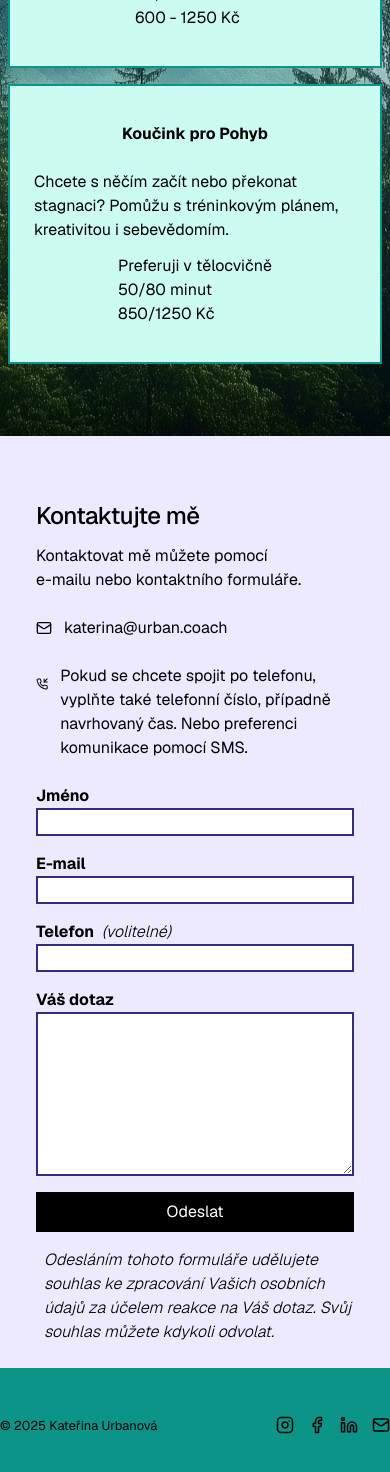
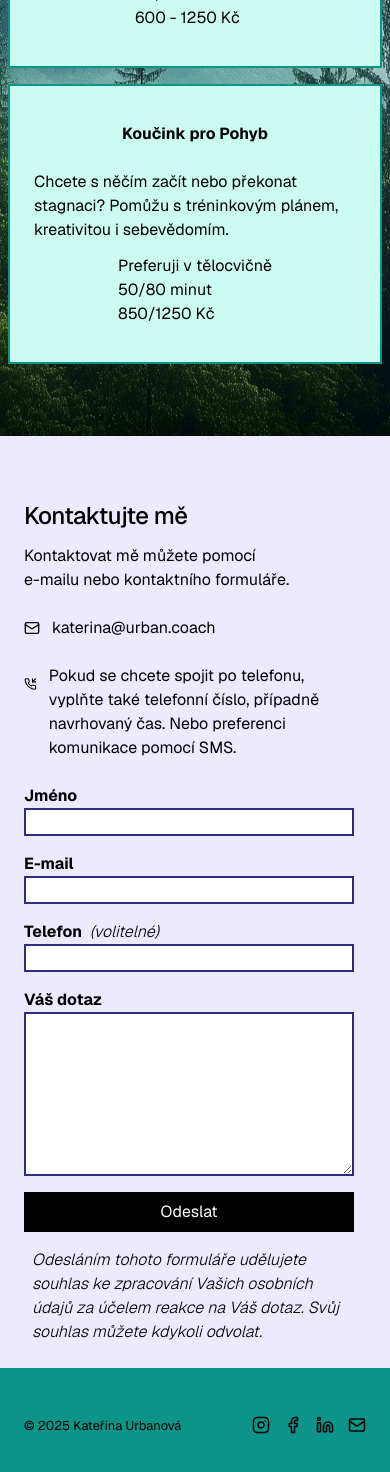
Before and after one commit to PetitSuave/suavecoachweb, a Next.js app: page / in a window 390 px wide. Shown: the part 1995-3467 px from the top of the page. Built offline with nearby package versions, Linux system fonts and the light colour scheme.

Commit message:
Changed: margins for mobile

```diff
--- a/app/components/footer.tsx
+++ b/app/components/footer.tsx
@@ -29,7 +29,7 @@ function SocialLinks() {
 export default function Footer() {
   return (
       <ScreenWideSection background={<div className="absolute w-full h-full -z-10 bg-teal-600" />}>
-          <small className="block lg:pt-16 pt-12 pb-12 lg:pb-16 md:ml-9">
+          <small className="block lg:pt-16 pt-12 pb-12 lg:pb-16 md:ml-9 ml-6 mr-6">
               <time>© {YEAR}</time>
               {" "}
               <a
--- a/app/page.tsx
+++ b/app/page.tsx
@@ -91,10 +91,10 @@ export default function Page() {
             <section className="relative w-screen -ml-[calc(50vw-50%)] bg-violet-100" id="contact">
                 <div className="">
                     <div className="flex flex-col w-full max-w-[960px] mx-auto justify-center">
-                        <div className=" mt-16 ml-9 md:ml-9 text-2xl font-medium tracking-tight">
+                        <div className=" mt-16 ml-6 md:ml-9 text-2xl font-medium tracking-tight">
                             Kontaktujte mě
                         </div>
-                        <div className="flex mx-auto flex-col md:flex-row md:m-3 ml-9 mr-9 md:mr-0 md:ml-0">
+                        <div className="flex mx-auto flex-col md:flex-row md:m-3 ml-6 mr-9 md:mr-0 md:ml-0">
                             <div className="flex flex-col md:w-1/3 mt-3 md:m-6">
                                 <p className="mb-6">
                                     Kontaktovat mě můžete pomocí <br/> e-mailu nebo kontaktního formuláře.
```
